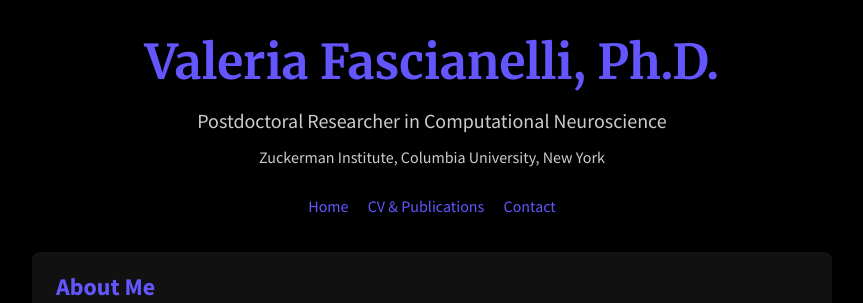
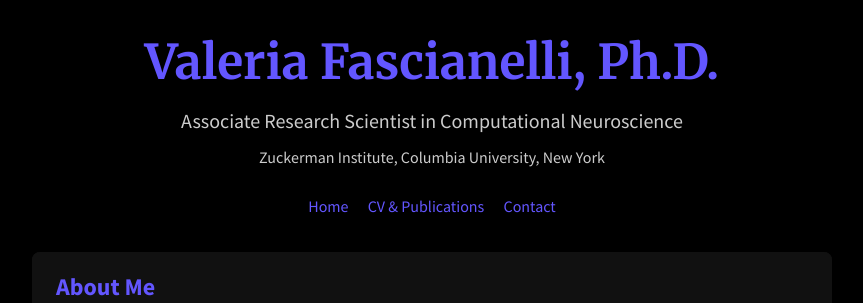
Before and after one commit to ValeriaFascianelli/valeriafascianelli.github.io, a Jekyll site: the page built from index.md, in a window 1280 px wide. Shown: the top 303 px of the page, without its empty margins (208-1071 px from the left). Built offline with Jekyll 4.4.1, drawn with Linux system fonts in a browser that asks for light colours.

Commit message:
Update CV

```diff
--- a/_layouts/default.html
+++ b/_layouts/default.html
@@ -15,7 +15,7 @@
       <h1 class="header-title">{{ site.title }}</h1>
 
       <p class="header-subtitle">
-        Postdoctoral Researcher in Computational Neuroscience
+        Associate Research Scientist in Computational Neuroscience
       </p>
       <p class="header-affiliation">
         Zuckerman Institute, Columbia University, New York
```
